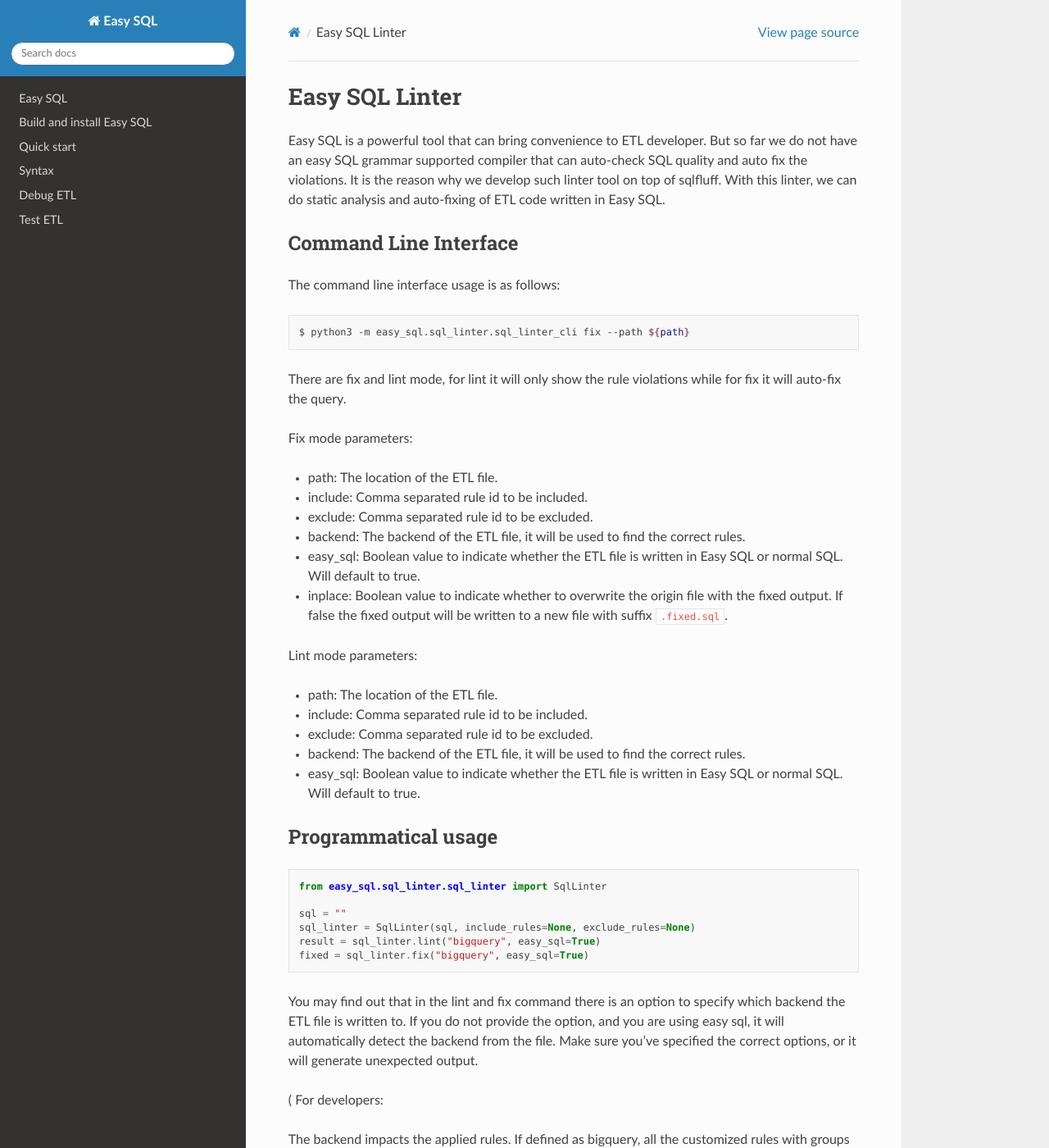
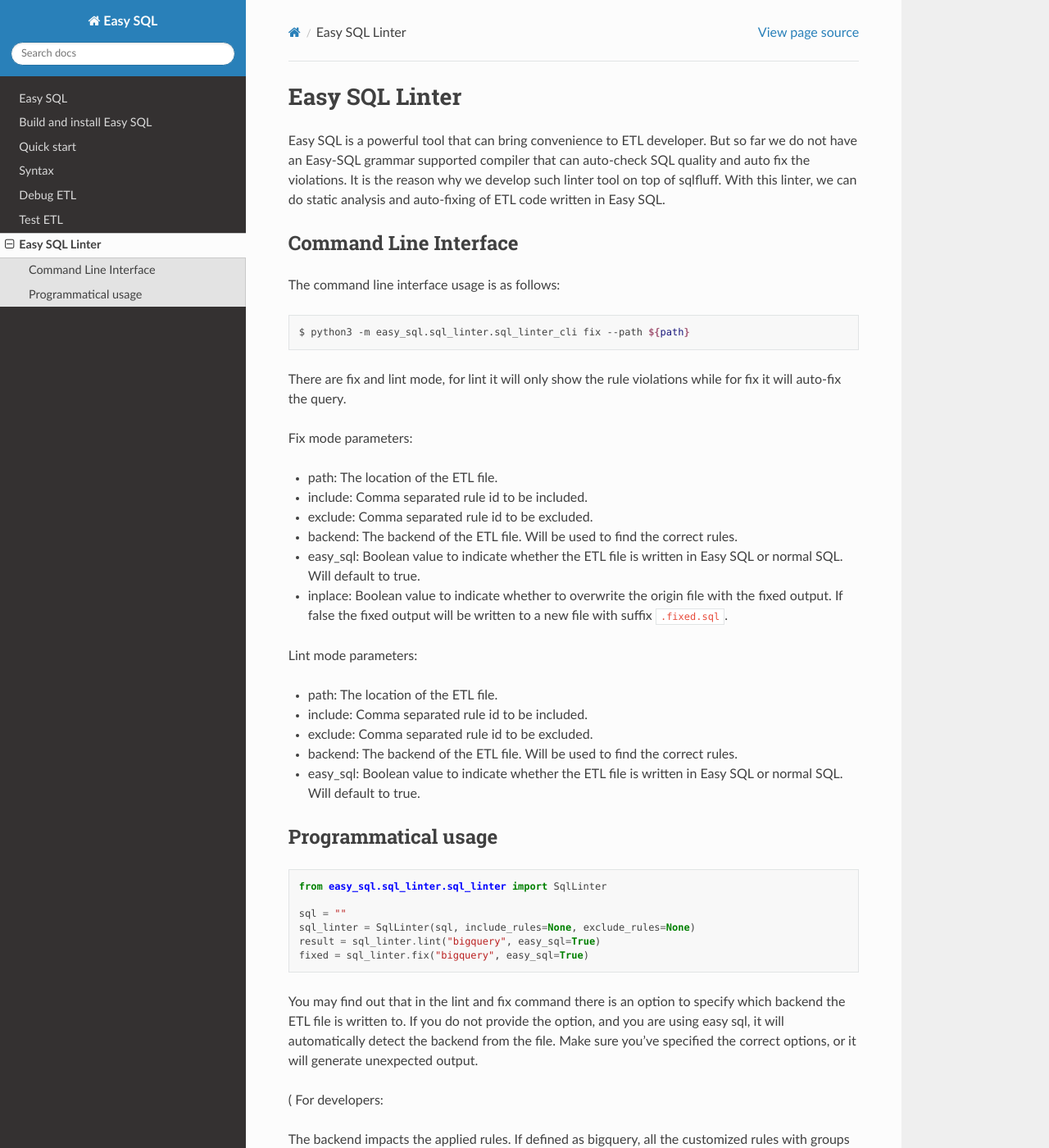
Before and after one commit to easysql/easy_sql, a Sphinx documentation site: the page built from docs/easy_sql/linter.md, in a window 1280 px wide and 1400 px high. Shown: the whole window at 82% size. Built offline with Sphinx 7.4.7 and the Read the Docs theme 2.0.0, drawn with Linux system fonts in a browser that asks for light colours; pages that are not in the unit, such as notebooks, are missing from menus.

Commit message:
add linter to doc

```diff
--- a/docs/sqlfluff/easy_sql_linter.md
+++ b/docs/easy_sql/linter.md
@@ -1,7 +1,7 @@
 # Easy SQL Linter
 
 Easy SQL is a powerful tool that can bring convenience to ETL developer.
-But so far we do not have an easy SQL grammar supported compiler that can auto-check SQL quality and auto fix the violations.
+But so far we do not have an Easy-SQL grammar supported compiler that can auto-check SQL quality and auto fix the violations.
 It is the reason why we develop such linter tool on top of sqlfluff. With this linter, we can do static analysis and auto-fixing of ETL code written in Easy SQL.
 
 
@@ -20,7 +20,7 @@
 - path: The location of the ETL file.
 - include: Comma separated rule id to be included.
 - exclude: Comma separated rule id to be excluded.
-- backend: The backend of the ETL file, it will be used to find the correct rules.
+- backend: The backend of the ETL file. Will be used to find the correct rules.
 - easy_sql: Boolean value to indicate whether the ETL file is written in Easy SQL or normal SQL. Will default to true.
 - inplace: Boolean value to indicate whether to overwrite the origin file with the fixed output. If false the fixed output will be written to a new file with suffix `.fixed.sql`.
 
@@ -29,7 +29,7 @@
 - path: The location of the ETL file.
 - include: Comma separated rule id to be included.
 - exclude: Comma separated rule id to be excluded.
-- backend: The backend of the ETL file, it will be used to find the correct rules.
+- backend: The backend of the ETL file. Will be used to find the correct rules.
 - easy_sql: Boolean value to indicate whether the ETL file is written in Easy SQL or normal SQL. Will default to true.
 
 ## Programmatical usage
--- a/docs/index.rst
+++ b/docs/index.rst
@@ -28,6 +28,7 @@
    easy_sql/syntax.md
    easy_sql/debug.md
    easy_sql/testing.md
+   easy_sql/linter.md
    autoapi/index
 
 
```
